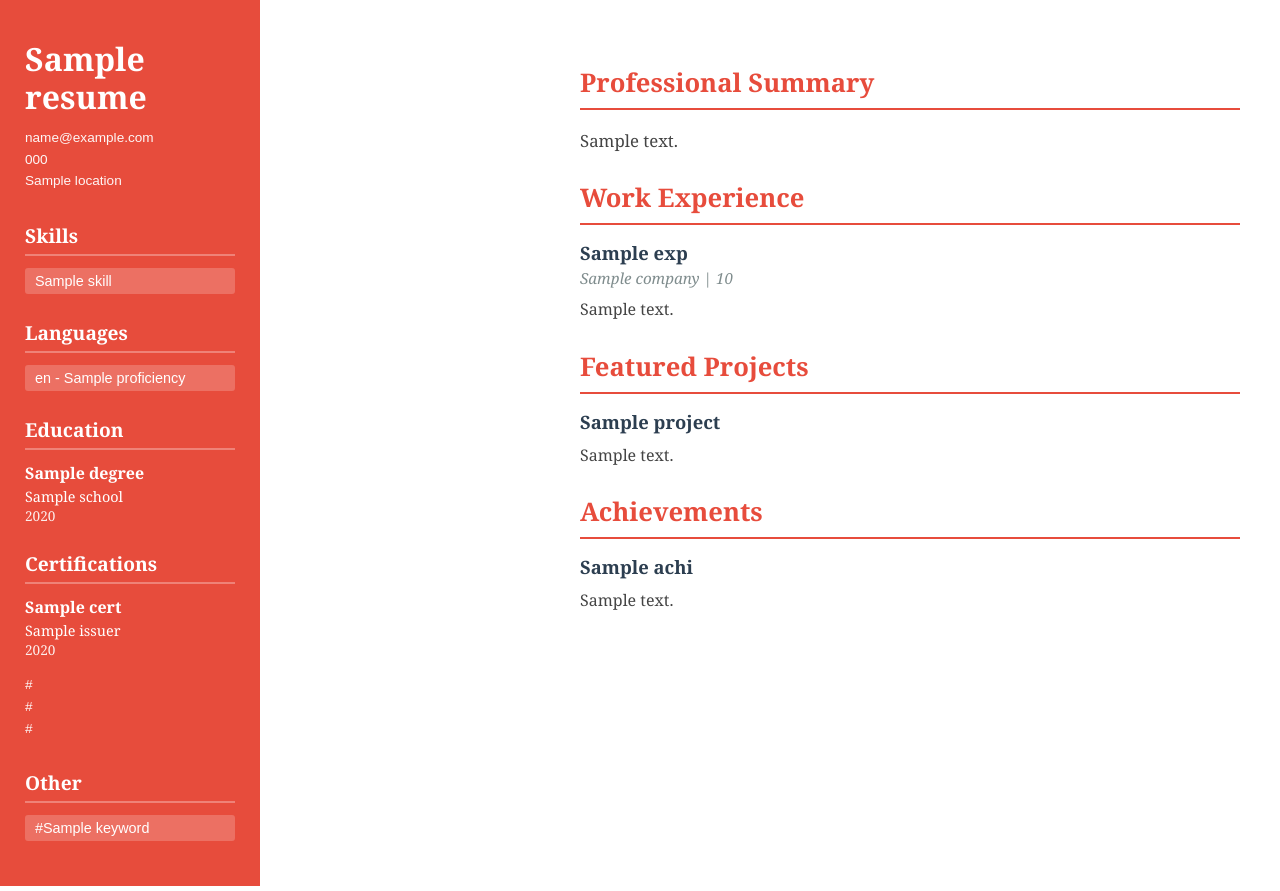
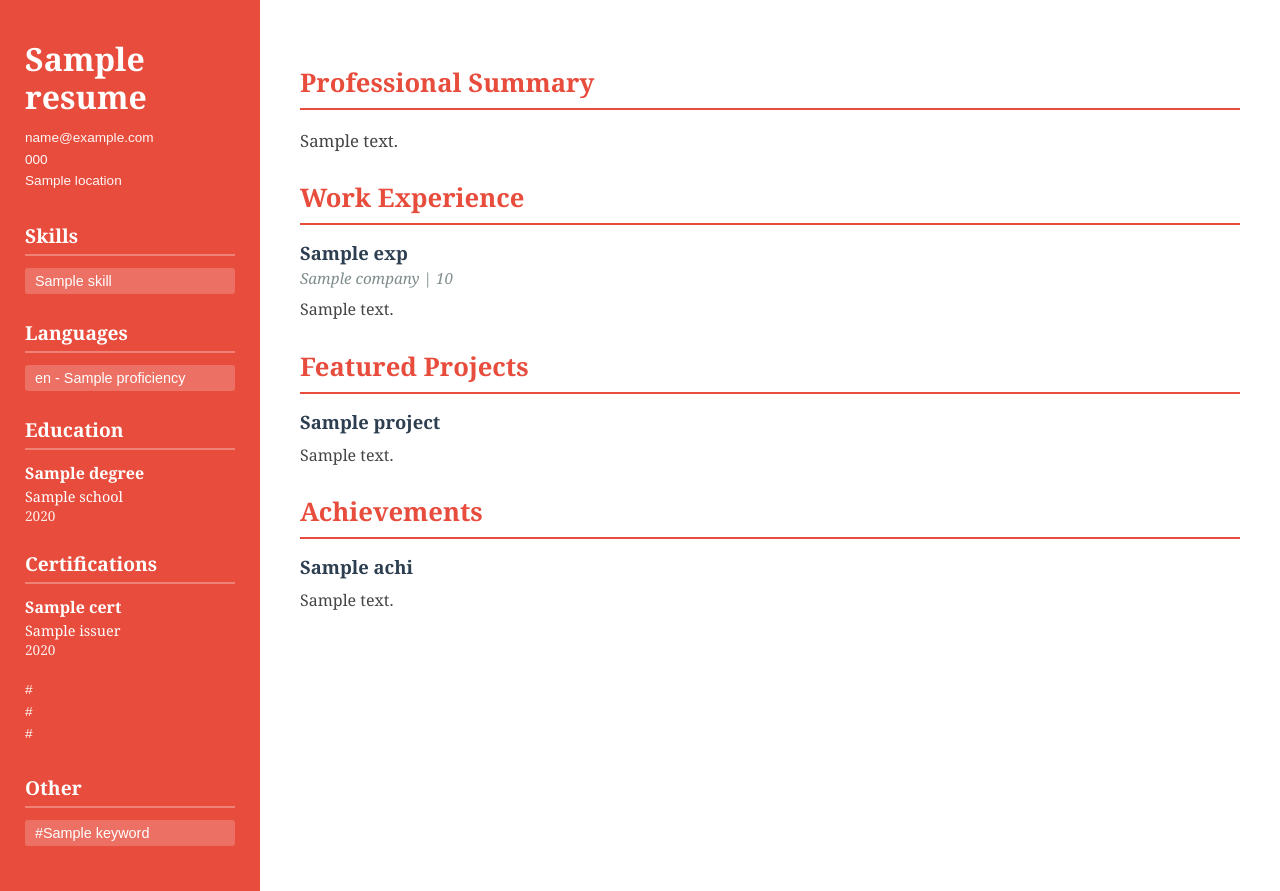
Before and after one commit to vasanthanrk/careerboost, a FastAPI app: template resume-backend/app/templates/resumes/resume_template_three.html in a window 1280 px wide. Run offline with FastAPI, Linux system fonts and the light colour scheme; the template is opened without the code that fills it: most values are stand-ins (such as "Sample title", 1, 10 or a date in 2020); parts of the project's set-up code (start-up, migrations or seed data) failed here and were passed over.

Commit message:
Docker issue fix

```diff
--- a/resume-backend/app/api/v1/ai_cover_letter.py
+++ b/resume-backend/app/api/v1/ai_cover_letter.py
@@ -4,11 +4,11 @@
 import os
 from app.core.security import get_current_user  # optional if user-specific
 from app.core.config import settings
-import pdfkit
 from jinja2 import Environment, FileSystemLoader
 from app.utils.activity_tracker import track_activity, log_user_activity
 from sqlalchemy.orm import Session
 from app.core.database import get_db
+from app.utils.pdf_generator import generate_pdf_from_html
 
 genai.configure(api_key=settings.GEMINI_API_KEY)
 TEMPLATES_DIR = os.path.join(os.path.dirname(__file__), "../../templates/cover-letter")
@@ -104,7 +104,7 @@
         )
 
         # Generate PDF
-        pdf_bytes = pdfkit.from_string(html_content, False)
+        pdf_bytes = generate_pdf_from_html(html_content)
 
         track_activity(db, current_user.id, "cover_letter_download")
         log_user_activity(
--- a/resume-backend/app/api/v1/user_metrics.py
+++ b/resume-backend/app/api/v1/user_metrics.py
@@ -9,7 +9,7 @@
 
 router = APIRouter()
 
-LIMIT_PER_FEATURE = 3
+LIMIT_PER_FEATURE = 20
 
 @router.get("/check-feature/{feature_name}")
 def check_feature_usage(feature_name: str, db: Session = Depends(get_db), current_user=Depends(get_current_user)):
--- a/resume-backend/app/templates/resumes/resume_template_five.html
+++ b/resume-backend/app/templates/resumes/resume_template_five.html
@@ -3,6 +3,11 @@
 <head>
   <meta charset="UTF-8" />
   <style>
+    @page {
+      size: A4;          /* or 'letter', or custom size like 210mm 297mm */
+      margin: 0;         /* removes all margins */
+    }
+    html, body { margin: 0; padding: 0; }
     body {
       font-family: "Segoe UI", sans-serif;
       margin: 0;
--- a/resume-backend/app/templates/resumes/resume_template_four.html
+++ b/resume-backend/app/templates/resumes/resume_template_four.html
@@ -3,6 +3,11 @@
 <head>
   <meta charset="UTF-8" />
   <style>
+    @page {
+      size: A4;          /* or 'letter', or custom size like 210mm 297mm */
+      margin: 0;         /* removes all margins */
+    }
+    html, body { margin: 0; padding: 0; }
     body {
       font-family: "Times New Roman", serif;
       margin: 0;
--- a/resume-backend/app/templates/resumes/resume_template_one.html
+++ b/resume-backend/app/templates/resumes/resume_template_one.html
@@ -3,6 +3,11 @@
 <head>
   <meta charset="UTF-8" />
   <style>
+    @page {
+      size: A4;          /* or 'letter', or custom size like 210mm 297mm */
+      margin: 0;         /* removes all margins */
+    }
+    html, body { margin: 0; padding: 0; }
     body {
       font-family: "Helvetica", sans-serif;
       margin: 40px;
--- a/resume-backend/app/templates/resumes/resume_template_three.html
+++ b/resume-backend/app/templates/resumes/resume_template_three.html
@@ -3,48 +3,59 @@
 <head>
   <meta charset="UTF-8" />
   <style>
-    body {
+    /* Remove default margins and set page size */
+    @page {
+      size: A4;
+      margin: 0;
+    }
+
+    html, body {
+      margin: 0;
+      padding: 0;
+      height: 100%;
       font-family: "Georgia", serif;
-      margin: 0;
       color: #1a1a1a;
       background-color: white;
     }
+
+    /* Layout: sidebar + main content */
     .template3 {
-      display: grid;
-      grid-template-columns: 280px 1fr;
-      min-height: 100%;
+      display: flex;
+      width: 100%;
     }
-    /* Sidebar & Main columns using inline-block for PDF safety */
-    .template3 .sidebar {
-      float: left;
+
+    .sidebar {
       width: 260px;
       background-color: #e74c3c;
       color: white;
       padding: 40px 25px;
       box-sizing: border-box;
-      min-height: 100vh;
+      page-break-inside: avoid; /* keep sidebar intact */
     }
 
-    .template3 .sidebar h1 {
+    .sidebar h1 {
       margin: 0 0 10px 0;
       font-size: 2em;
       line-height: 1.2;
     }
-    .template3 .sidebar .contact-info {
+
+    .sidebar .contact-info {
       font-size: 0.85em;
       line-height: 1.6;
       margin-bottom: 30px;
       opacity: 0.95;
       font-family: 'Arial', sans-serif;
     }
-    .template3 .sidebar h2 {
+
+    .sidebar h2 {
       font-size: 1.2em;
       margin-top: 25px;
       margin-bottom: 12px;
       border-bottom: 2px solid rgba(255,255,255,0.3);
       padding-bottom: 5px;
     }
-    .template3 .sidebar .skill-item {
+
+    .sidebar .skill-item {
       background-color: rgba(255,255,255,0.2);
       padding: 5px 10px;
       margin: 5px 0;
@@ -52,14 +63,21 @@
       font-size: 0.9em;
       font-family: 'Arial', sans-serif;
     }
-    .template3 .main-content {
-      margin-left: 260px; /* matches sidebar width */
+
+    .main-content {
+      flex: 1;
       padding: 40px;
       background-color: white;
       box-sizing: border-box;
-      min-height: 100vh;
+
+      /* 👇 critical for multi-page rendering */
+      page-break-inside: auto;
+      page-break-before: auto;
+      page-break-after: auto;
+      overflow: visible;
     }
-    .template3 .main-content h2 {
+
+    .main-content h2 {
       color: #e74c3c;
       font-size: 1.6em;
       margin-top: 25px;
@@ -67,58 +85,47 @@
       border-bottom: 2px solid #e74c3c;
       padding-bottom: 8px;
     }
-    .template3 .experience-item,
-    .template3 .project-item {
+
+    .experience-item,
+    .project-item,
+    .education-item,
+    .achievement-item {
       margin-bottom: 20px;
       position: relative;
       padding-left: 0;
+      page-break-inside: avoid; /* keep each item together */
     }
-    .template3 .job-title,
-    .template3 .project-name {
+
+    .job-title,
+    .project-name {
       font-weight: bold;
       color: #2c3e50;
       font-size: 1.15em;
     }
-    .template3 .company-info {
+
+    .company-info {
       color: #7f8c8d;
       font-style: italic;
       margin-top: 3px;
       font-size: 0.95em;
     }
-    .template3 .description {
+
+    .description {
       margin-top: 8px;
       line-height: 1.7;
       color: #444;
     }
-    .template3 .education-item {
-      margin-bottom: 15px;
-    }
-    .template3 .summary {
+
+    .summary {
       line-height: 1.7;
       color: #444;
       font-size: 1.05em;
     }
-    /* Print/PDF-specific fixes */
+
     @media print {
       body {
         -webkit-print-color-adjust: exact !important;
         print-color-adjust: exact !important;
-      }
-
-      .sidebar {
-        float: left;
-        width: 260px;
-        background-color: #e74c3c !important;
-        color: white !important;
-      }
-
-      .main-content {
-        margin-left: 260px;
-        page-break-inside: auto;
-      }
-
-      .template3 {
-        overflow: visible;
       }
     }
   </style>
@@ -217,10 +217,10 @@
         {% endfor %}
       {% endif %}
 
-      {% if resume.achievements and resume.achievements|length > 0 %}
+      {% if resume.achievements %}
         <h2>Achievements</h2>
         {% for achi in resume.achievements %}
-          <div class="project-item">
+          <div class="achievement-item">
             <div class="project-name">{{ achi.title }}</div>
             <p class="description">{{ achi.description }}</p>
           </div>
--- a/resume-backend/app/templates/resumes/resume_template_two.html
+++ b/resume-backend/app/templates/resumes/resume_template_two.html
@@ -3,6 +3,11 @@
 <head>
   <meta charset="UTF-8" />
   <style>
+    @page {
+      size: A4;          /* or 'letter', or custom size like 210mm 297mm */
+      margin: 0;         /* removes all margins */
+    }
+    html, body { margin: 0; padding: 0; }
     body {
       font-family: "Arial", sans-serif;
       margin: 0;
--- a/resume-backend/requirements.txt
+++ b/resume-backend/requirements.txt
@@ -73,3 +73,4 @@
 webencodings==0.5.1
 websockets==15.0.1
 zopfli==0.2.3.post1
+weasyprint==61.2
```
Also changed, not shown: other parts of resume-backend/app/templates/resumes/resume_template_three.html (+11 -18 lines), resume-backend/app/utils/pdf_generator.py (+12 -6 lines), 2 other files.
